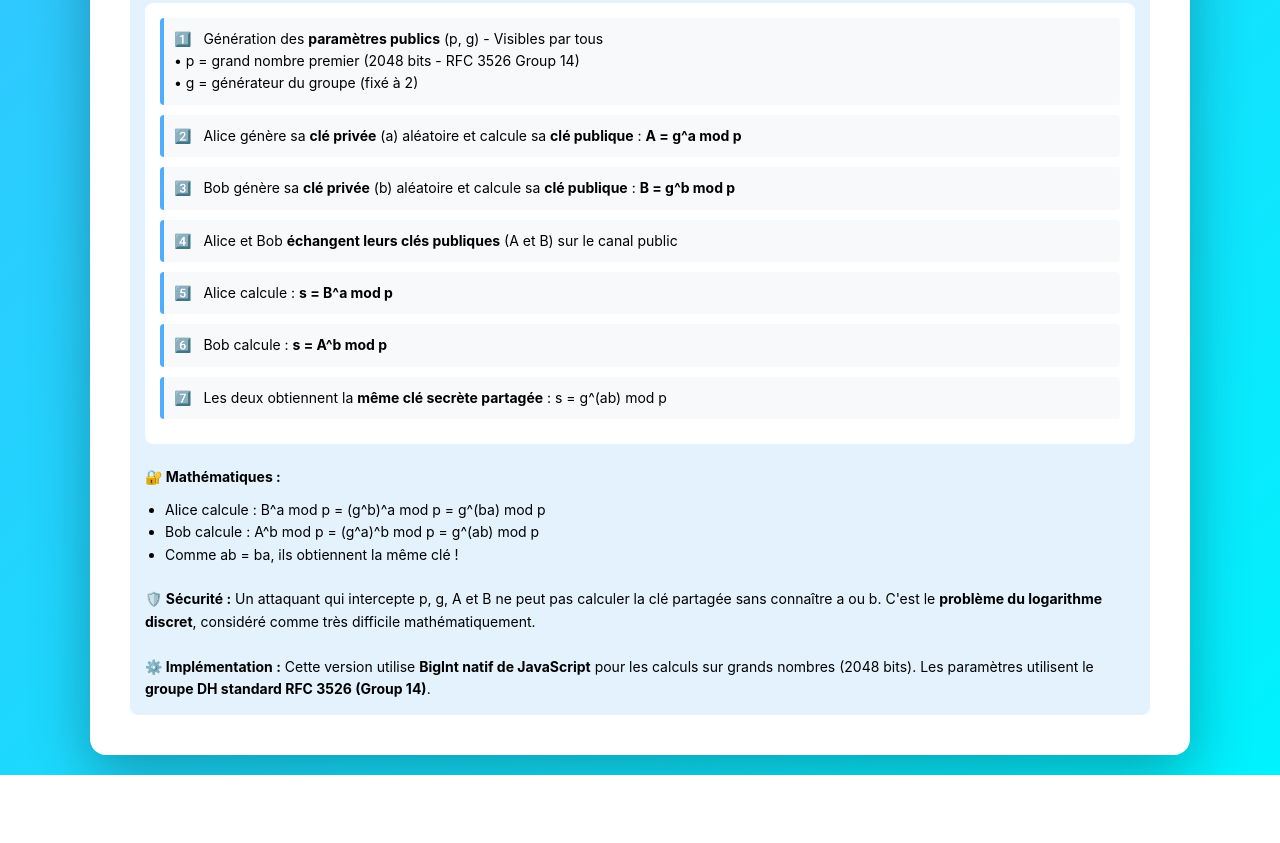
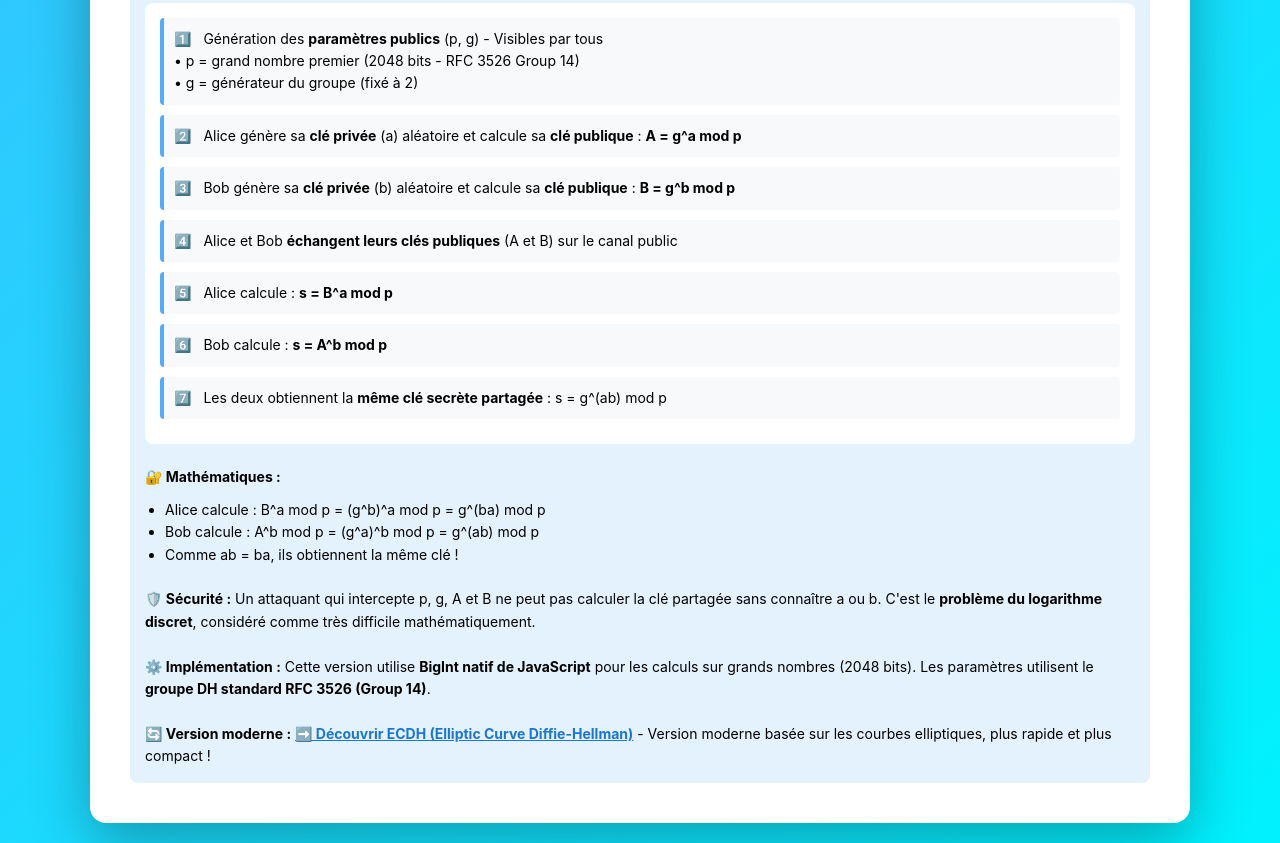
Before and after one commit to corentinrordorf/crypto, a plain HTML site: page diffie-hellman.html in a window 1280 px wide. Shown: the part 1438-2281 px from the top of the page. Before the commit the page ends 2213 px from the top, so only its background shows below. Drawn offline with Linux system fonts and the light colour scheme.

Commit message:
Update diffie-hellman.html

```diff
--- a/diffie-hellman.html
+++ b/diffie-hellman.html
@@ -417,6 +417,10 @@
             <strong>🛡️ Sécurité :</strong> Un attaquant qui intercepte p, g, A et B ne peut pas calculer la clé partagée sans connaître a ou b. C'est le <strong>problème du logarithme discret</strong>, considéré comme très difficile mathématiquement.
             <br><br>
             <strong>⚙️ Implémentation :</strong> Cette version utilise <strong>BigInt natif de JavaScript</strong> pour les calculs sur grands nombres (2048 bits). Les paramètres utilisent le <strong>groupe DH standard RFC 3526 (Group 14)</strong>.
+            <br><br>
+            <strong>🔄 Version moderne :</strong>
+            <a href="diffie-hellman-ecdh.html" style="color: #1976d2; font-weight: bold;">➡️ Découvrir ECDH (Elliptic Curve Diffie-Hellman)</a> -
+            Version moderne basée sur les courbes elliptiques, plus rapide et plus compact !
         </div>
     </div>
 
```
